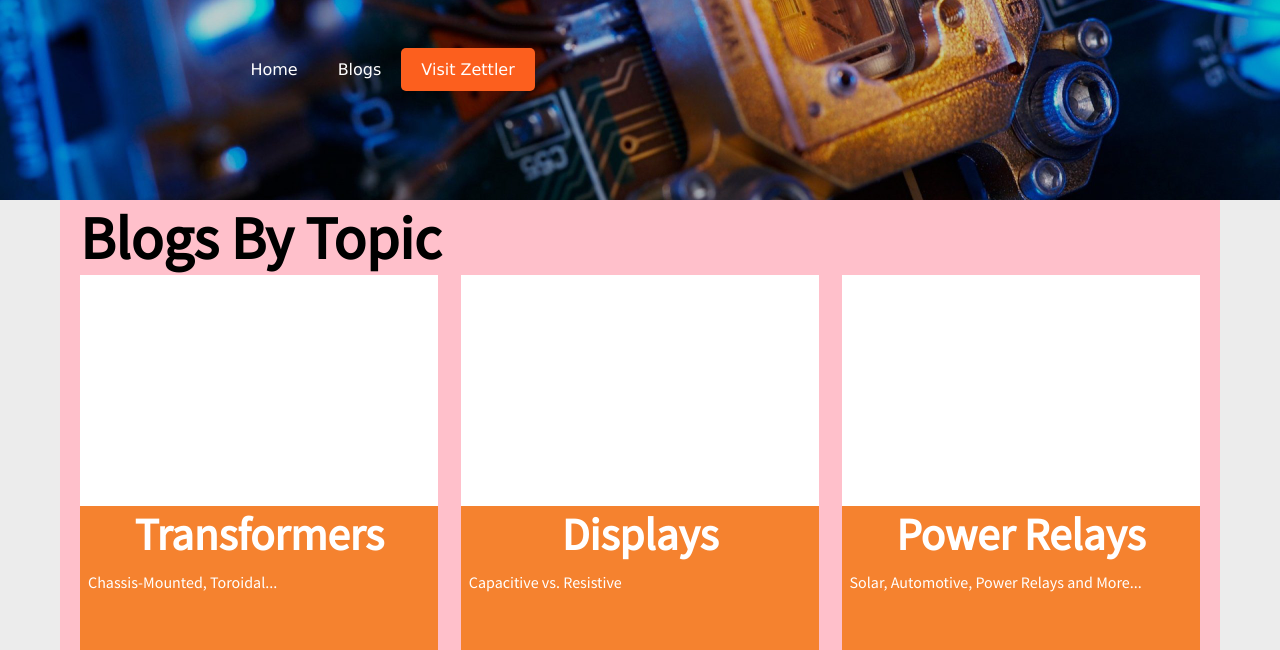
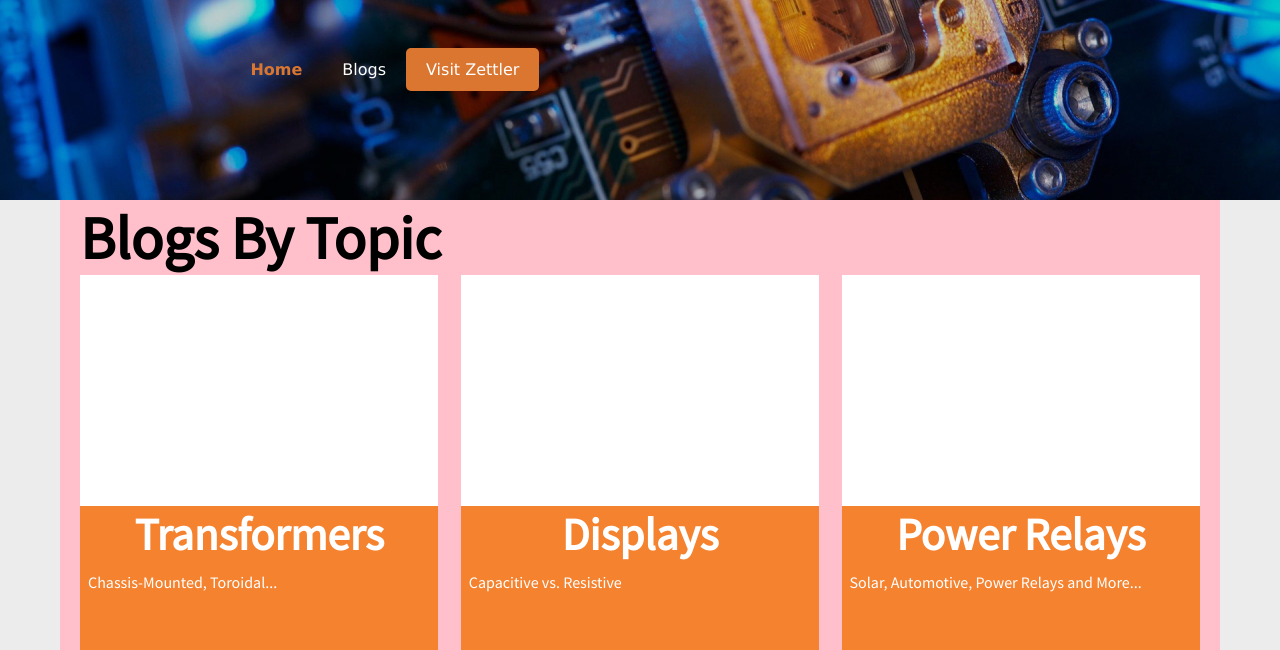
Before and after one commit to KaneMJ/ZBlog, a React app: page / in a window 1280 px wide. In both pictures the pointer is over the link "Home". Shown: the part 150-800 px from the top of the page. Built offline with nearby package versions, Linux system fonts and the light colour scheme.

Commit message:
added hover effect to top navigation

```diff
--- a/src/css/header.css
+++ b/src/css/header.css
@@ -47,16 +47,27 @@
     display: inline;
 }
 
-.nav li a {
+.nav a {
     color: white;
     text-decoration: none;
     padding: 12px 20px;
     font-family: 'Verdana';
 }
 
+.nav a:hover {
+    color: rgb(218,118,47);
+    font-weight: bolder;
+}
+
 .visitZettler a {
-    background-color: rgb(252,95,30);
+    background-color: rgb(218, 118, 47);
+    color: white;
     border-radius: 5px;
+}
+
+.visitZettler a:hover {
+    background-color: rgb(204, 102, 29);
+    color: white;
 }
 
 .headerDiv {
```
